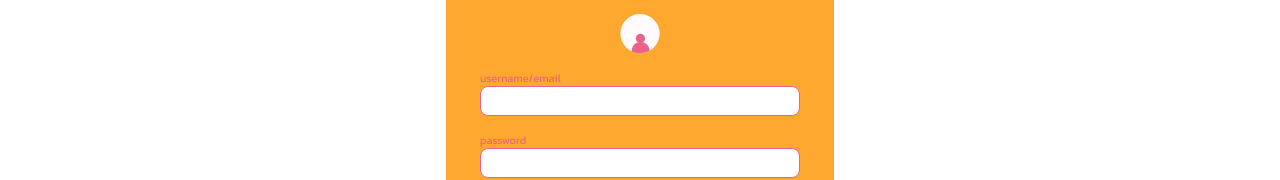
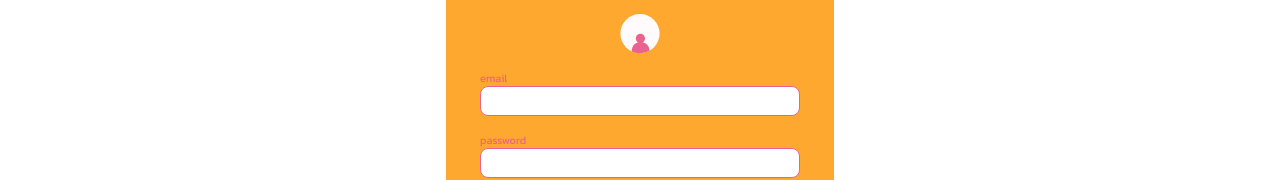
Before and after one commit to ranakibrahim/capstone-project, a React (Vite) app: page /login in a window 1280 px wide. Shown: the part 288-468 px from the top of the page. Built offline with nearby package versions, Linux system fonts and the light colour scheme.

Commit message:
Sign up done

```diff
--- a/src/components/LoginForm/Loginform.jsx
+++ b/src/components/LoginForm/Loginform.jsx
@@ -1,9 +1,19 @@
 import "./LoginForm.scss";
 import profileIcon from "../../assets/icons/profile-icon.svg";
+import axios from "axios";
 
 export default function Loginform() {
   const handleLogin = (event) => {
     event.preventDefault();
+    const form = event.target;
+
+    const loginUser = {
+      email: form.email.value,
+      password: form.password.value,
+    };
+
+    axios.post(`${import.meta.env.VITE_USERS}/login`, loginUser);
+    console.log(loginUser);
   };
   return (
     <main className="login">
@@ -12,12 +22,12 @@ export default function Loginform() {
         <h2 className="form__title">Login</h2>
         <img src={profileIcon} alt="profile icon" className="form__profile" />
 
-        <label htmlFor="usernameEmail" className="form__label">
-          username/email
+        <label htmlFor="email" className="form__label">
+          email
           <input
             type="text"
-            id="usernameEmail"
-            name="usernameEmail"
+            id="email"
+            name="email"
             className="form__field"
           />
         </label>
--- a/src/components/SignupForm/SignupForm.jsx
+++ b/src/components/SignupForm/SignupForm.jsx
@@ -50,7 +50,7 @@ export default function SignupForm() {
 
   const handleCountryChange = (selectedOption) => {
     setSelectedCountry(selectedOption);
-    setSelectedCity(null); // Reset city selection
+    setSelectedCity(null);
   };
 
   const handleCityChange = (selectedOption) => {
@@ -58,6 +58,21 @@ export default function SignupForm() {
   };
   const handleSignup = (event) => {
     event.preventDefault();
+
+    const form = event.target;
+
+    const newUser = {
+      email: form.email.value,
+      password: form.password.value,
+      first_name: form.firstName.value,
+      last_name: form.lastName.value,
+      country: selectedCountry.label,
+      city: selectedCity.label,
+    }
+
+    axios.post(`${import.meta.env.VITE_USERS}/signup`, newUser);
+
+    console.log(newUser);
   };
 
   return (
@@ -70,16 +85,6 @@ export default function SignupForm() {
         <label htmlFor="email" className="form__label">
           email
           <input type="email" id="email" name="email" className="form__field" />
-        </label>
-
-        <label htmlFor="username" className="form__label">
-          username
-          <input
-            type="text"
-            id="username"
-            name="username"
-            className="form__field"
-          />
         </label>
 
         <label htmlFor="password" className="form__label">
```
Also changed, not shown: src/components/Footer/Footer.jsx (+4 -4 lines).
